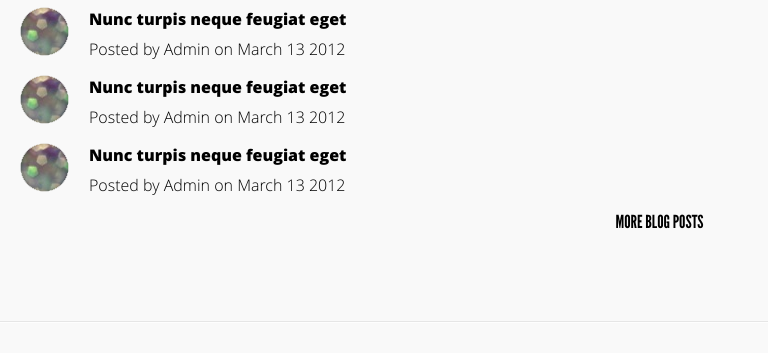
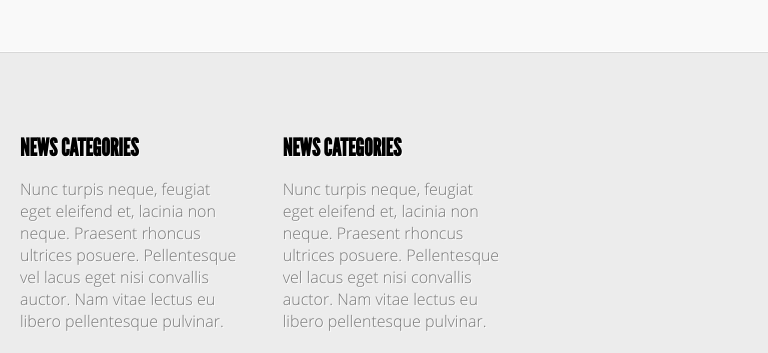
Before and after one commit to nazarr86/nazarr86.github.io, a plain HTML site: page html_css/lab7-2_attempt2/index.html in a window 768 px wide. Shown: the part 1647-2000 px from the top of the page. Drawn offline with Linux system fonts and the light colour scheme.

Commit message:
Modifed lab

```diff
--- a/html_css/lab7-2_attempt2/css/mediaqueries.css
+++ b/html_css/lab7-2_attempt2/css/mediaqueries.css
@@ -160,12 +160,12 @@
 	}
 }
 
-/*@media screen and (min-width: 481px) and (max-width: 768px) {
+@media(min-width: 768px) and (max-width: 959px) {
 	.wrapper{
-		max-width: 768px;
-	}*/
+		min-width: 768px;
+	}
 /*==========HEADER 768px==========*/
-	/*.logo{
+	.logo{
 		float: left;
 		margin-left: 20px;
 	}
@@ -253,10 +253,10 @@
 		margin-top: 119px;
 		padding-bottom: 60px;
 	}
-*/
+
 	/*==========SUB-HEADER 768px==========*/
 
-	/*.sub-header__box{
+	.sub-header__box{
 		width: 28%;
 		margin-right: 11px;
 	}
@@ -268,10 +268,10 @@
 
 	.sub-header__link{
 		padding-right: 0px;
-	}*/
+	}
 
 	/*==========CONTENT 768px==========*/
-/*	.content{
+	.content{
 		padding-top: 98px;
 		padding-bottom: 70px;
 	}
@@ -284,26 +284,28 @@
 
 	.content-updates{
 		width: 44%;
-		float: right;
+		float: left;
 		margin-right: 20px;
+		margin-left: 48px;
 	}
 
 	.content{
 		overflow: hidden;
 	}
-*/
+
 	/*==========LOGOS 768px==========*/
 
-/*	.logos{
+	.logos{
 		border-bottom: 1px solid #fefefe;
 	}
 
 	.logos__box{
 		width: 15%;
+		margin-right: 1%;
 	}*/
 
 	/*==========SUB-CONTENT 768px==========*/
-/*
+
 	.sub-content{
 		display: block;
 		padding-top: 80px;
@@ -336,11 +338,48 @@
 
 	.sub-content__item{
 		overflow: hidden;
-	}*/
+	}
+
+	/*==========SUB-CONTENT 480px==========*/
+
+	.sub-content{
+		display: block;
+		padding-top: 80px;
+		padding-bottom: 92px;
+		border-top: 1px solid #d8d8d8;
+		background: #ececec;
+	}
+
+	.sub-content__article{
+		float: left;
+		width: 29%;
+		margin: 0 20px 20px;
+	}
+
+	.sub-content__header{
+		padding-bottom: 16px;
+		font-family: 'League Gothic Regular', Arial, Tahoma, sans-serif;
+		font-size: 24px;
+		text-transform: uppercase;
+		text-shadow: 1px 1px 0px rgba(255,255,255,0.9);
+	}
+
+	.sub-content__text{
+		height: 158px;
+		overflow: hidden;
+		font-family: 'OpenSans Light', Arial, Tahoma, sans-serif;
+		font-size: 16px;
+		color: #787878;
+		text-shadow: 1px 1px 0px rgba(255,255,255,0.9);
+	}
+
+	.sub-content__item{
+		overflow: hidden;
+	}
 
 	/*==========FOOTER 768px==========*/
 
-/*	.footer-menu{
+	.footer-menu{
 		display: block;
 	}
 
@@ -382,7 +421,7 @@
 		text-align: right;
 		padding-right: 20px;
 	}
-}*/
+}
 /*
 @media screen (min-width: 768px) and (max-width: 960px) {
 */
```
